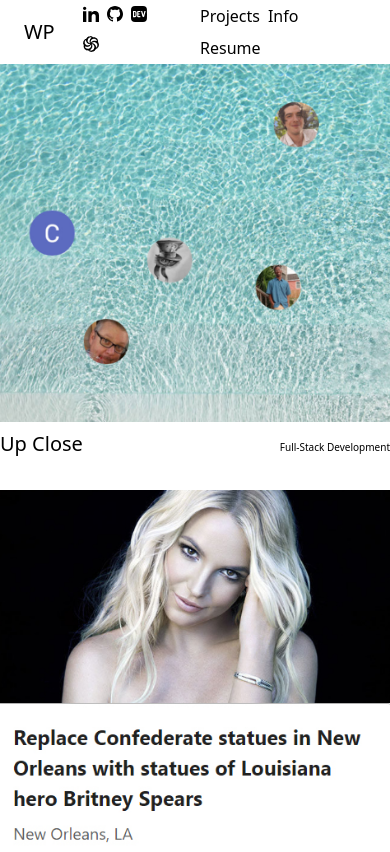
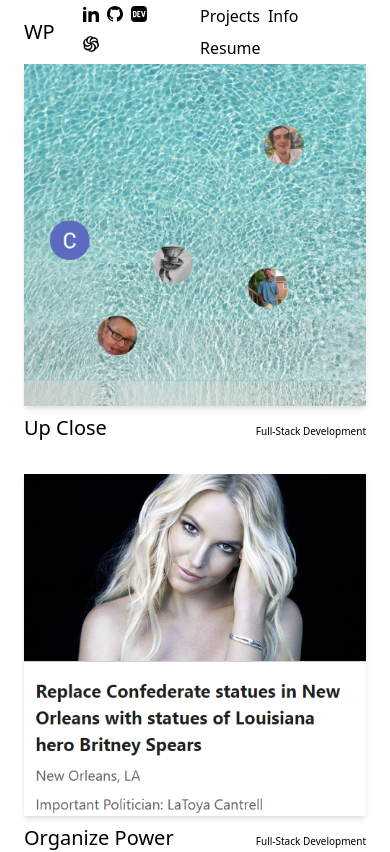
Before and after one commit to wpreble1/portfolio, a React (Create React App) app in the folder client/: page / in a window 390 px wide. Shown: the top 852 px of the page. Built offline with nearby package versions, Linux system fonts and the light colour scheme.

Commit message:
Convert styles to utilities

```diff
--- a/client/src/components/ProjectTile.tsx
+++ b/client/src/components/ProjectTile.tsx
@@ -11,11 +11,11 @@ const ProjectIcon: FC<ProjectIconProps> = ({ project }) => {
   const { tile, title, url, role } = project;
   const { alt, src } = tile;
   return (
-    <div className="pt-8 w-full md:w-1/2 md:p-8 lg:p-12 hover:text-purple-700">
+    <div className="pb-8 w-full md:w-1/2 md:p-8 lg:p-12 hover:text-purple">
       <Link to={`/${url}`}>
-        <img className="w-full" src={src} alt={alt} />
+        <img className="w-full shadow-md" src={src} alt={alt} />
         <div className="flex items-baseline justify-between">
-          <p className="pt-2 lg:pt-6 font-sans text-lg inline-block">{title}</p>
+          <p className="pt-2 font-sans text-lg inline-block">{title}</p>
           <p className="inline-block text-xs">{role}</p>
         </div>
       </Link>
--- a/client/src/pages/HomePage.tsx
+++ b/client/src/pages/HomePage.tsx
@@ -4,8 +4,8 @@ import ProjectList from '../components/ProjectList';
 
 const HomePage: FC = (): ReactElement => {
   return (
-    <div className="wrapper">
-      <div className="h-full bg-white my-0 mx-auto section lg:pt-12">
+    <div className="h-full lg:mx-40">
+      <div className="h-full bg-white my-0 mx-auto pt-16 px-6 pb-6 lg:pt-12">
         <ProjectList />
       </div>
     </div>
--- a/client/src/pages/InfoPage.tsx
+++ b/client/src/pages/InfoPage.tsx
@@ -1,9 +1,12 @@
 import React, { FC, ReactElement } from 'react';
+
+import test from '../images/uc/uc-tile.jpg';
 
 const InfoPage: FC = (): ReactElement => {
   return (
-    <div className="wrapper">
-      <div className="h-full bg-white my-0 mx-auto section">
+    <div className="h-full lg:mx-40">
+      <div className="h-full bg-white my-0 mx-auto pt-16 px-6 pb-6 lg:pt-24 lg:px-12">
+        <img src={test} alt="" />
         <h1>Will Preble</h1>
         <h2>Bio</h2>
         <p>Will is a full-stack developer currently looking for work in Los Angeles.</p>
```
